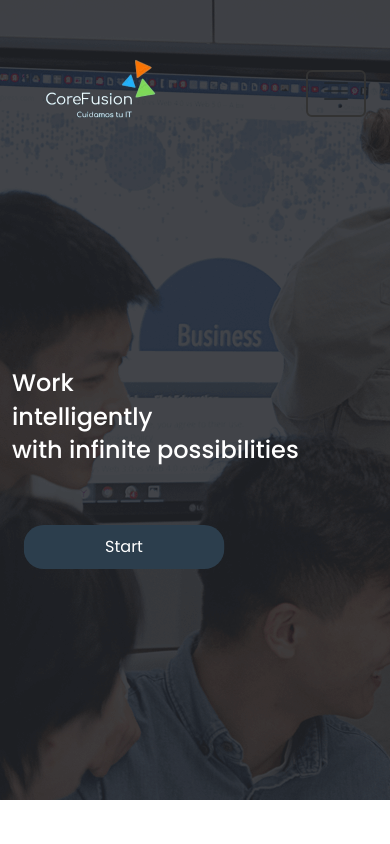
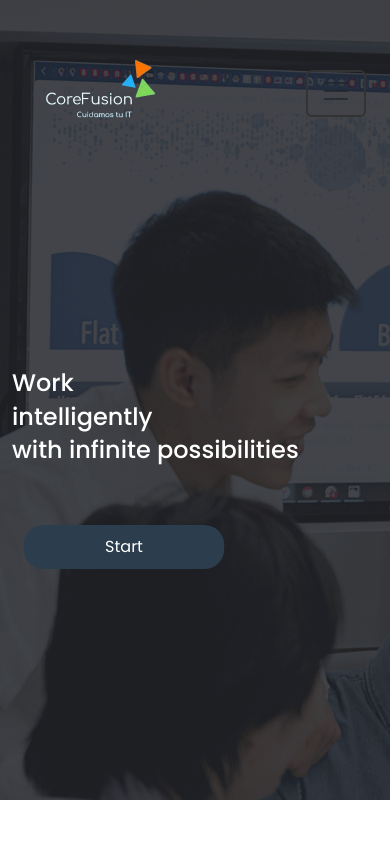
Before and after one commit to SimonEtchegno/CoreFusionV2, a website: page index.html in a window 390 px wide. Shown: the top 844 px of the page. Drawn offline with nearby package versions, Linux system fonts and the light colour scheme; a web font is replaced by a local one.

Commit message:
Add files via upload

```diff
--- a/estilos/estilos.css
+++ b/estilos/estilos.css
@@ -794,7 +794,7 @@ footer {
     background-size:auto;
     background-repeat: no-repeat;
     width: 100% !important;
-     background-position-x: -350px;
+     background-position-x: -150px;
   }
 
 
```
